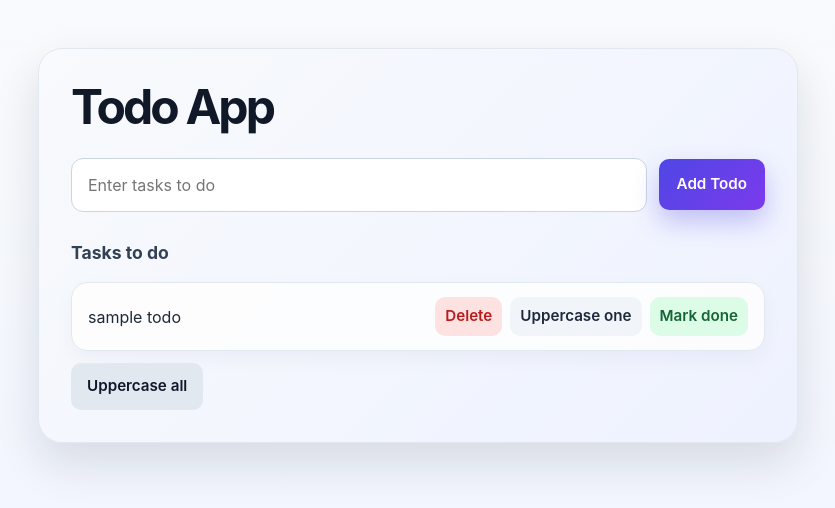
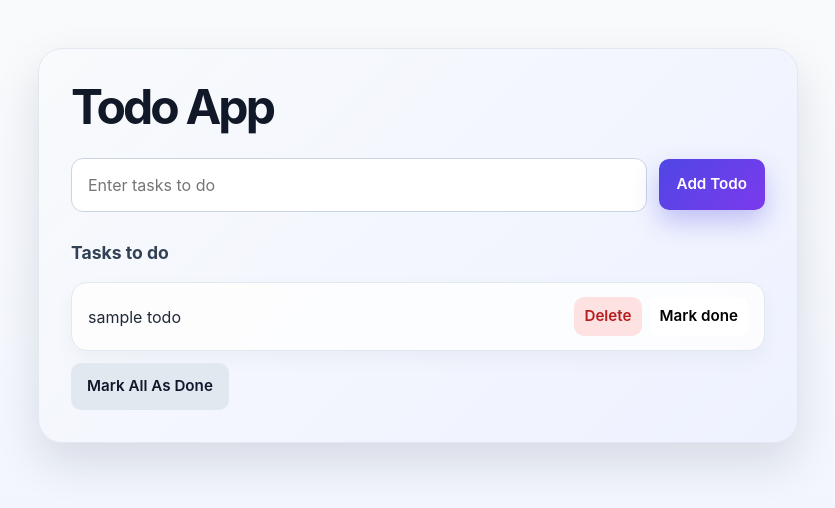
Before and after one commit to mhassanx/todo_app_practice, a React (Vite) app: page / in a window 1280 px wide. Shown: the top 508 px of the page, without its empty margins (222-1057 px from the left). Built offline with nearby package versions, Linux system fonts and the light colour scheme.

Commit message:
Mark as done and all done feature added

```diff
--- a/src/TodoApp.jsx
+++ b/src/TodoApp.jsx
@@ -26,32 +26,25 @@ export default function TodoApp() {
     setTodos((prevTodos) => prevTodos.filter((todo) => todo.id !== id));
   };
 
-  let upperCaseAll = () => {
+  let markAllAsDone = () => {
     setTodos(() =>
       todos.map((prevTodos) => {
         return {
           ...prevTodos,
-          task: prevTodos.task.toUpperCase(),
+          isDone: !prevTodos.isDone,
         };
       }),
     );
   };
 
-  let upperCaseOne = (id) => {
+  let markAsDone = (id) => {
     setTodos((prevTodos) =>
       prevTodos.map((todo) =>
-        todo.id === id ? { ...todo, task: todo.task.toUpperCase() } : todo,
+        todo.id === id ? { ...todo, isDone: !todo.isDone } : todo,
       ),
     );
   };
 
-  let updateTodoStatus = (id) => {
-    setTodos((prevTodos) => {
-      return prevTodos.map((todo) =>
-        todo.id === id ? { ...todo, isDone: !todo.isDone } : todo,
-      );
-    });
-  };
   return (
     <div className="todo-app">
       <h1>Todo App</h1>
@@ -84,21 +77,28 @@ export default function TodoApp() {
               </span>
             </div>
             <div className="task-actions">
-              <button className="action-btn danger" onClick={() => deleteTodo(todo.id)}>
+              <button
+                className="action-btn danger"
+                onClick={() => deleteTodo(todo.id)}
+              >
                 Delete
               </button>
-              <button className="action-btn" onClick={() => upperCaseOne(todo.id)}>
-                Uppercase one
-              </button>
-              <button className="action-btn status" onClick={() => updateTodoStatus(todo.id)}>
+              <button
+                className="action-btn"
+                onClick={() => markAsDone(todo.id)}
+                style={{
+                  backgroundColor: todo.isDone ? "green" : "white",
+                  color: todo.isDone ? "white" : "black",
+                }}
+              >
                 {todo.isDone ? "Done" : "Mark done"}
               </button>
             </div>
           </li>
         ))}
       </ul>
-      <button className="secondary-btn" onClick={upperCaseAll}>
-        Uppercase all
+      <button className="secondary-btn" onClick={markAllAsDone}>
+        Mark All As Done
       </button>
     </div>
   );
```
